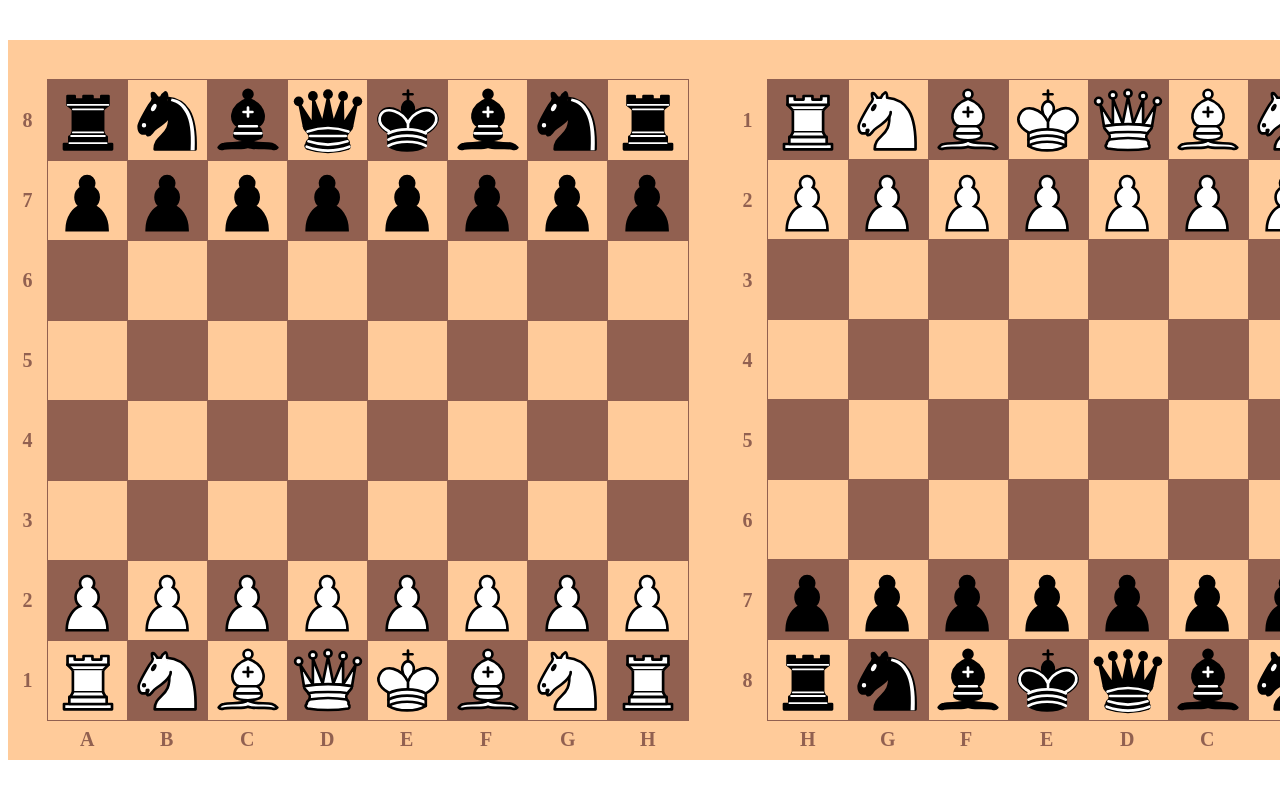
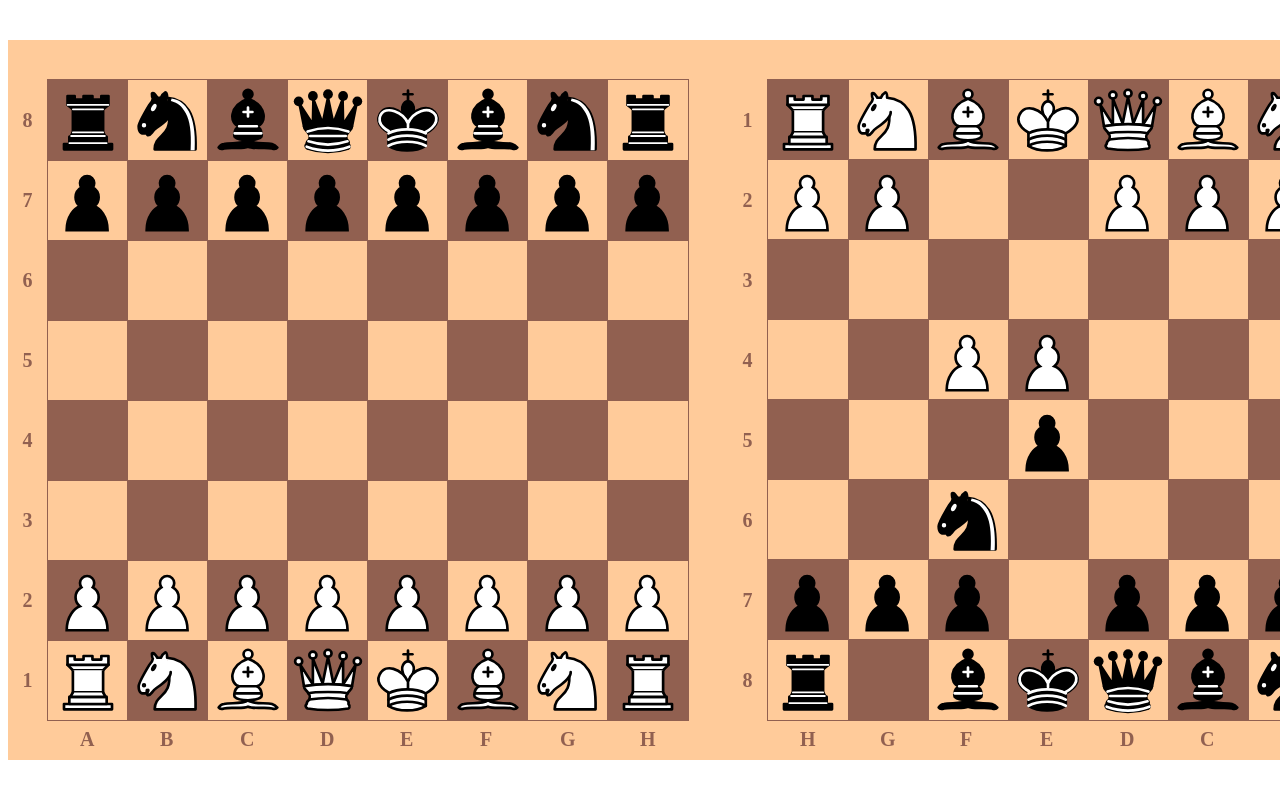
Before and after one commit to kewl-ua/chess-board, a plain HTML site: page index.html in a window 1280 px wide. Shown: the top 798 px of the page. Drawn offline with Linux system fonts and the light colour scheme.

Commit message:
Pierce's gambit position on board #2.

```diff
--- a/index.html
+++ b/index.html
@@ -108,8 +108,8 @@
         <li class="field field-white figure-pawn-w" id="b2"></li>
         <li class="field field-black figure-pawn-w" id="c2"></li>
         <li class="field field-white figure-pawn-w" id="d2"></li>
-        <li class="field field-black figure-pawn-w" id="e2"></li>
-        <li class="field field-white figure-pawn-w" id="f2"></li>
+        <li class="field field-black" id="e2"></li>
+        <li class="field field-white" id="f2"></li>
         <li class="field field-black figure-pawn-w" id="g2"></li>
         <li class="field field-white figure-pawn-w" id="h2"></li>
       </ul>
@@ -128,8 +128,8 @@
         <li class="field field-white" id="b4"></li>
         <li class="field field-black" id="c4"></li>
         <li class="field field-white" id="d4"></li>
-        <li class="field field-black" id="e4"></li>
-        <li class="field field-white" id="f4"></li>
+        <li class="field field-black figure-pawn-w" id="e4"></li>
+        <li class="field field-white figure-pawn-w" id="f4"></li>
         <li class="field field-black" id="g"></li>
         <li class="field field-white" id="h4"></li>
       </ul>
@@ -138,7 +138,7 @@
         <li class="field field-black" id="b5"></li>
         <li class="field field-white" id="c5"></li>
         <li class="field field-black" id="d5"></li>
-        <li class="field field-white" id="e5"></li>
+        <li class="field field-white figure-pawn-b" id="e5"></li>
         <li class="field field-black" id="f5"></li>
         <li class="field field-white" id="g5"></li>
         <li class="field field-black" id="h5"></li>
@@ -149,7 +149,7 @@
         <li class="field field-black" id="c6"></li>
         <li class="field field-white" id="d6"></li>
         <li class="field field-black" id="e6"></li>
-        <li class="field field-white" id="f6"></li>
+        <li class="field field-white figure-knight-b" id="f6"></li>
         <li class="field field-black" id="g6"></li>
         <li class="field field-white" id="h6"></li>
       </ul>
@@ -158,7 +158,7 @@
         <li class="field field-black figure-pawn-b" id="b7"></li>
         <li class="field field-white figure-pawn-b" id="c7"></li>
         <li class="field field-black figure-pawn-b" id="d7"></li>
-        <li class="field field-white figure-pawn-b" id="e7"></li>
+        <li class="field field-white" id="e7"></li>
         <li class="field field-black figure-pawn-b" id="f7"></li>
         <li class="field field-white figure-pawn-b" id="g7"></li>
         <li class="field field-black figure-pawn-b" id="h7"></li>
@@ -170,7 +170,7 @@
         <li class="field field-white figure-queen-b" id="d8"></li>
         <li class="field field-black figure-king-b" id="e8"></li>
         <li class="field field-white figure-bishop-b" id="f8"></li>
-        <li class="field field-black figure-knight-b" id="g8"></li>
+        <li class="field field-black" id="g8"></li>
         <li class="field field-white figure-rook-b" id="h8"></li>
       </ul>
     </div>
```
